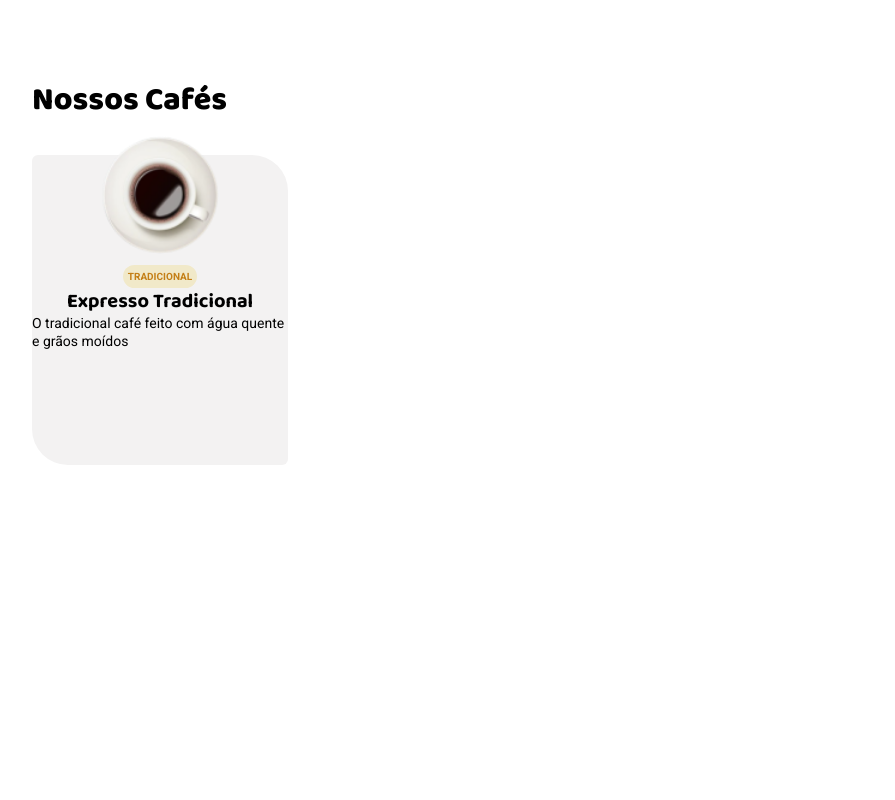
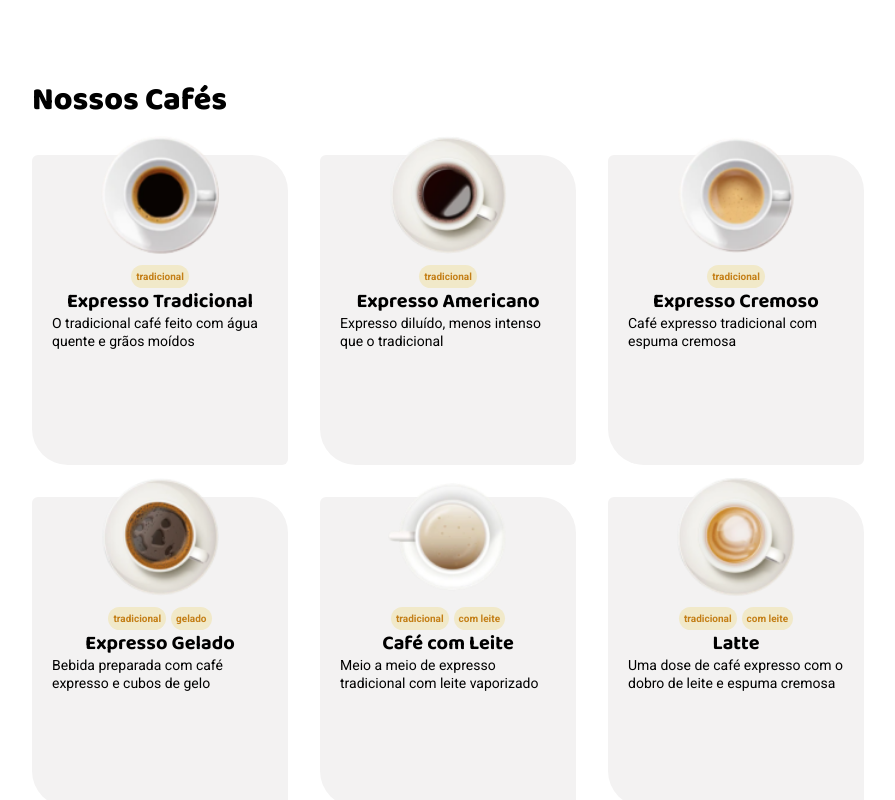
Before and after one commit to luisgustavofaria/coffee-delivery, a React (Vite) app: page / in a window 1280 px wide. Shown: the part 720-1520 px from the top of the page, without its empty margins (128-1023 px from the left). Before the commit the page ends 1185 px from the top, so only its background shows below. Built offline with nearby package versions, Linux system fonts and the light colour scheme.

Commit message:
cooffes.map ok

```diff
--- a/src/pages/Home/CardCoffes/index.tsx
+++ b/src/pages/Home/CardCoffes/index.tsx
@@ -6,27 +6,31 @@ import {
   TagCoffee,
 } from './styles';
 
-// interface ICardCoffes {
-//   id: string;
-//   title: string;
-//   description: string;
-//   tags: string;
-//   price: number;
-//   image: string;
-// }
+interface ICardCoffes {
+  coffee: {
+    id: string;
+    title: string;
+    description: string;
+    tags: string[];
+    price: number;
+    image: string;
+  };
+}
 
-export function CardCoffes() {
+export function CardCoffes({ coffee }: ICardCoffes) {
   return (
     <ContainerCard>
-      <CoffeeImage src={'/images/coffees/americano.png'} alt={''} />
+      <CoffeeImage src={coffee.image} alt={''} />
       <TagCoffee>
-        <span>TRADICIONAL</span>
+        {coffee.tags.map((tag) => (
+          <span key={tag}>{tag}</span>
+        ))}
       </TagCoffee>
       <CoffeeTitle>
-        <span>Expresso Tradicional</span>
+        <span>{coffee.title}</span>
       </CoffeeTitle>
       <CoffeeDescription>
-        <span>O tradicional café feito com água quente e grãos moídos</span>
+        <span>{coffee.description}</span>
       </CoffeeDescription>
     </ContainerCard>
   );
--- a/src/pages/Home/CardCoffes/styles.ts
+++ b/src/pages/Home/CardCoffes/styles.ts
@@ -21,10 +21,15 @@ export const CoffeeImage = styled.img`
 export const TagCoffee = styled.div`
   ${typography.fonts.tag}
   margin-top: 10px;
-  color: #c47f17;
-  background-color: #f1e9c9;
-  padding: 5px;
-  border-radius: 100px;
+  display: flex;
+  gap: 5px;
+
+  span {
+    color: #c47f17;
+    background-color: #f1e9c9;
+    padding: 5px;
+    border-radius: 100px;
+  }
 `;
 
 export const CoffeeTitle = styled.span`
@@ -33,4 +38,5 @@ export const CoffeeTitle = styled.span`
 
 export const CoffeeDescription = styled.span`
   ${typography.fonts.textS}
+  padding: 0 20px 0;
 `;
--- a/src/pages/Home/index.tsx
+++ b/src/pages/Home/index.tsx
@@ -8,8 +8,10 @@ import {
   InfoIcons,
   InfoText,
   ContainerCoffes,
+  ContainerCardCoffees,
 } from './styles';
 import { CardCoffes } from './CardCoffes';
+import { coffees } from '../../../data.json';
 
 export function Home() {
   return (
@@ -73,9 +75,11 @@ export function Home() {
       </ConstainerInfo>
       <ContainerCoffes>
         <h2>Nossos Cafés</h2>
-        <div>
-          <CardCoffes />
-        </div>
+        <ContainerCardCoffees>
+          {coffees.map((coffee) => (
+            <CardCoffes key={coffee.id} coffee={coffee} />
+          ))}
+        </ContainerCardCoffees>
       </ContainerCoffes>
     </Container>
   );
--- a/src/pages/Home/styles.ts
+++ b/src/pages/Home/styles.ts
@@ -74,3 +74,10 @@ export const ContainerCoffes = styled.div`
     padding-bottom: 34px;
   }
 `;
+
+export const ContainerCardCoffees = styled.div`
+  display: flex;
+  align-items: center;
+  gap: 32px;
+  flex-wrap: wrap;
+`;
```
